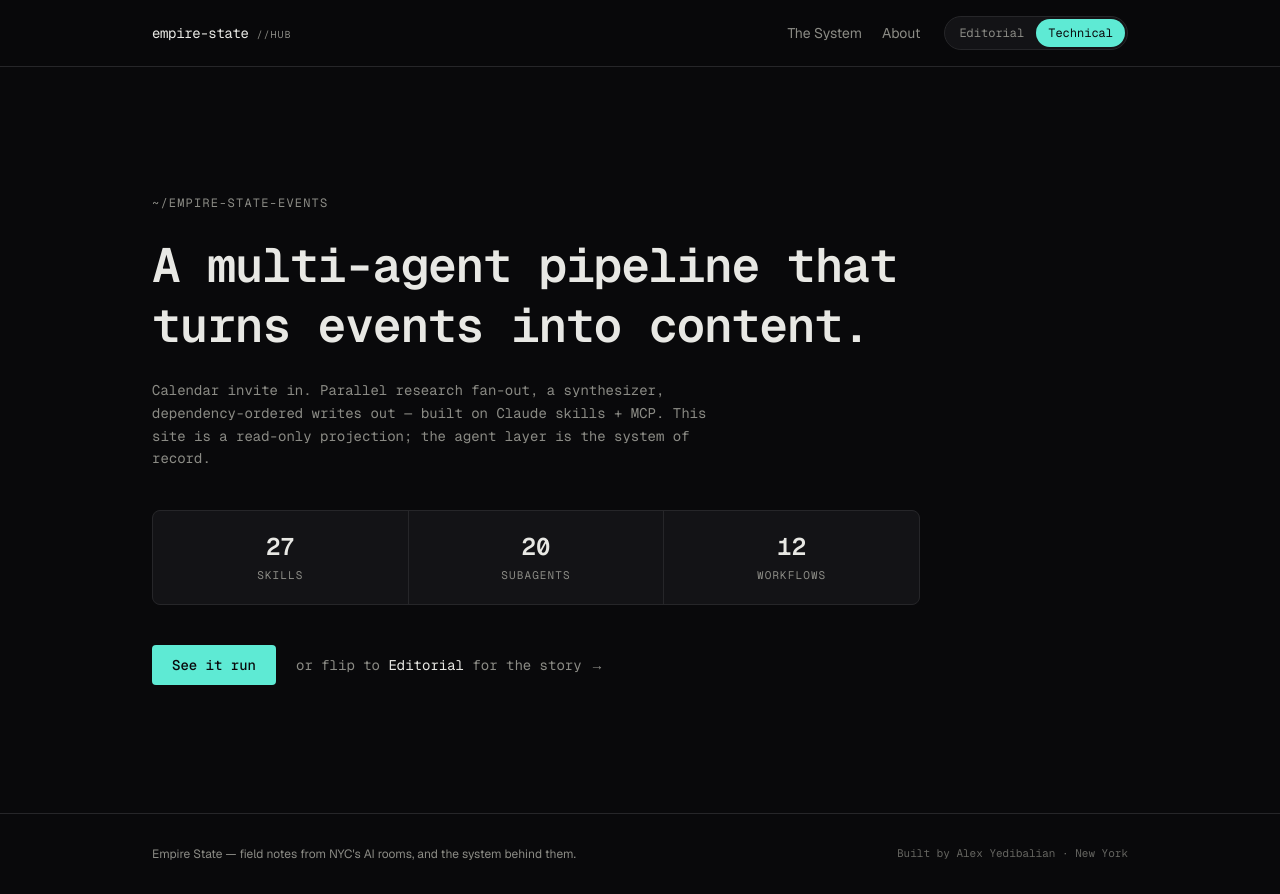
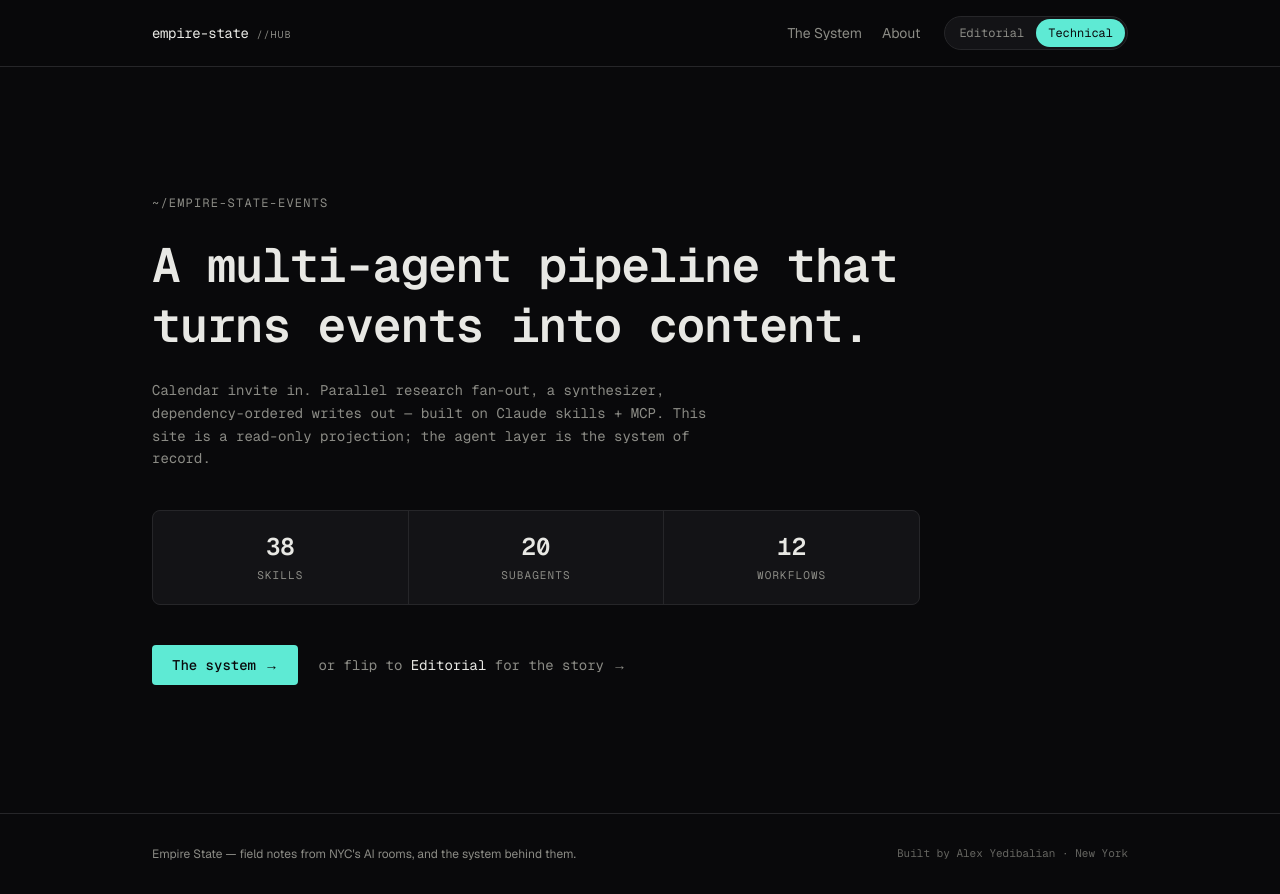
Before and after one commit to AlexYedi/empire-state-hub, a Next.js app: page / in a window 1280 px wide. Both pictures are taken after a click on the button "Technical". Built offline with nearby package versions, Linux system fonts and the light colour scheme; no server answers.

Commit message:
Update hero.tsx

```diff
--- a/src/components/hero.tsx
+++ b/src/components/hero.tsx
@@ -2,6 +2,7 @@
 
 import Link from "next/link";
 import { useLens } from "./lens-provider";
+import { SYSTEM } from "@/data/architecture";
 
 /** The thesis in the hero itself: the same project, told two ways. */
 export function Hero() {
@@ -28,15 +29,15 @@ function EditorialHero() {
         account of the ones worth remembering — the panels, the demos, the off-hand lines that
         turn out to matter — and the system I built to turn each night into something that lasts.
       </p>
-      <div className="mt-10 flex items-center gap-5 text-sm">
+      <div className="mt-10 flex flex-wrap items-center gap-5 text-sm">
         <Link
-          href="/pipeline"
+          href="/architecture"
           className="rounded-full bg-accent px-5 py-2.5 font-medium text-bg transition-opacity hover:opacity-90"
         >
-          Read the story
+          See the system
         </Link>
         <span className="text-muted">
-          or flip to <span className="text-fg">Technical</span> to see how it&apos;s built →
+          or flip to <span className="text-fg">Technical</span> to read it as engineering →
         </span>
       </div>
     </div>
@@ -44,10 +45,11 @@ function EditorialHero() {
 }
 
 function TechnicalHero() {
-  const stats: [string, string][] = [
-    ["27", "skills"],
-    ["20", "subagents"],
-    ["12", "workflows"],
+  const { counts } = SYSTEM;
+  const stats: [number, string][] = [
+    [counts.skills, "skills"],
+    [counts.agents, "subagents"],
+    [counts.commands, "workflows"],
   ];
 
   return (
@@ -64,17 +66,17 @@ function TechnicalHero() {
       <dl className="mt-10 grid grid-cols-3 gap-px overflow-hidden rounded-lg border border-border bg-border">
         {stats.map(([value, label]) => (
           <div key={label} className="bg-surface px-4 py-5 text-center">
-            <dt className="text-2xl font-semibold text-fg">{value}</dt>
+            <dt className="text-2xl font-semibold text-fg tabular-nums">{value}</dt>
             <dd className="mt-1 text-[11px] uppercase tracking-widest text-muted">{label}</dd>
           </div>
         ))}
       </dl>
-      <div className="mt-10 flex items-center gap-5 text-sm">
+      <div className="mt-10 flex flex-wrap items-center gap-5 text-sm">
         <Link
-          href="/pipeline"
+          href="/architecture"
           className="rounded bg-accent px-5 py-2.5 font-medium text-bg transition-opacity hover:opacity-90"
         >
-          See it run
+          The system →
         </Link>
         <span className="text-muted">
           or flip to <span className="text-fg">Editorial</span> for the story →
```
